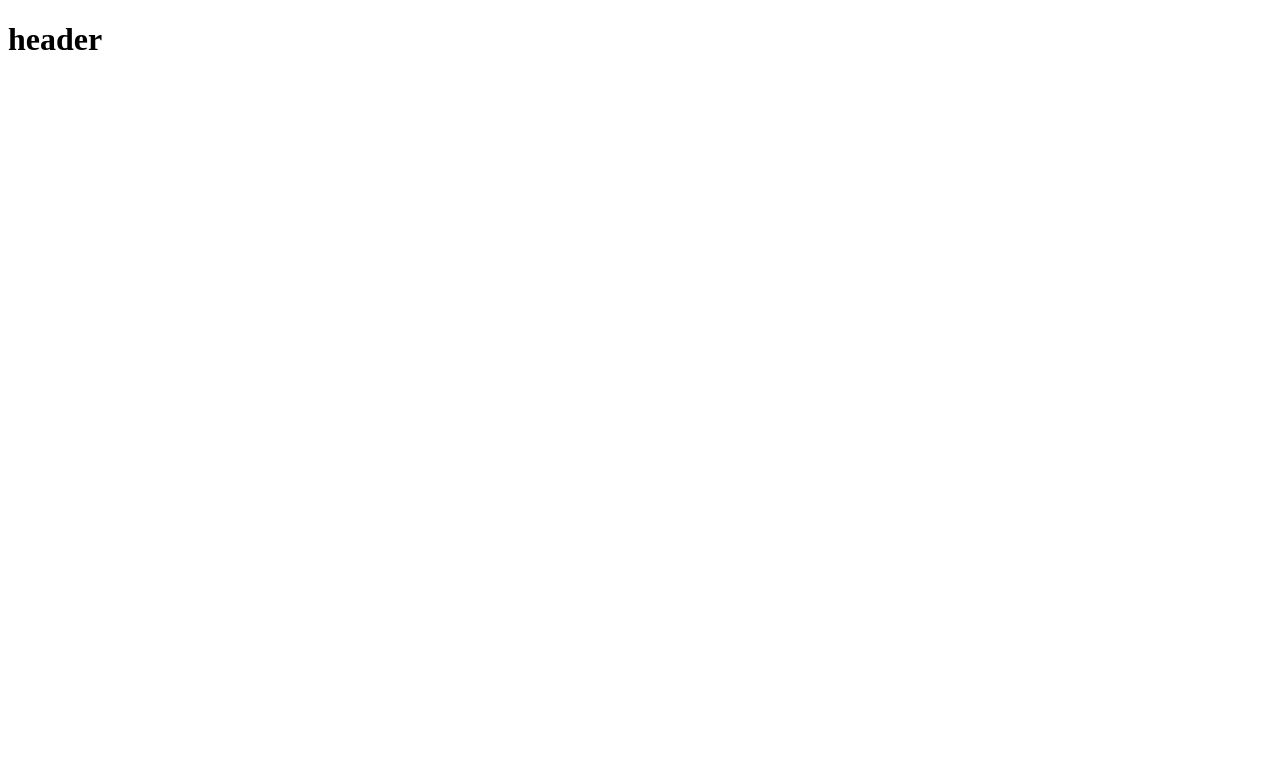
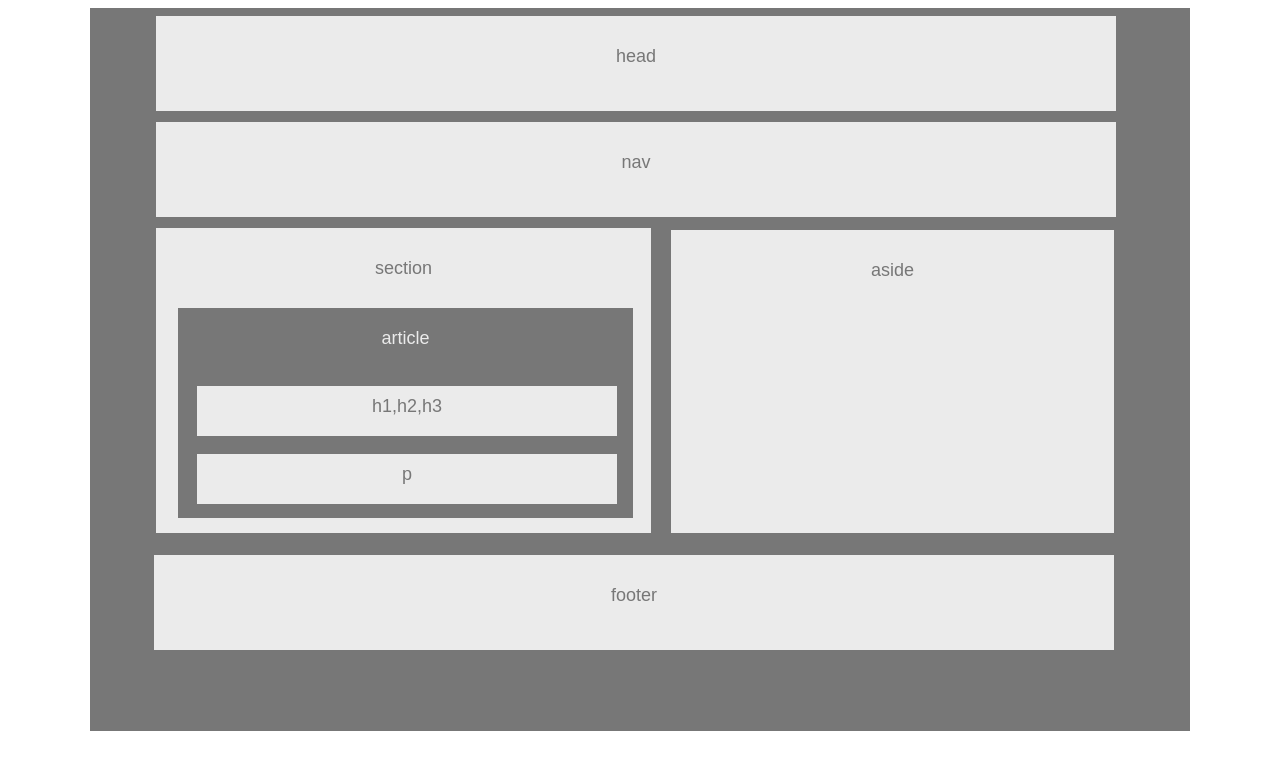
Before and after one commit to vicstephjackson/HW-Wireframe, a plain HTML site: page index.html in a window 1280 px wide. Drawn offline with Linux system fonts and the light colour scheme; files that its build step writes are made by us from their sources.

Commit message:
finished project

```diff
--- a/index.html
+++ b/index.html
@@ -1,16 +1,41 @@
+
 <!DOCTYPE html>
-<html lang="en">
-<head>
 
-    <meta charset="UTF-8">
-    <meta name="viewport" content="width=device-width, initial-scale=1.0">
-    <meta http-equiv="X-UA-Compatible" content="ie=edge">
-    <title>CSS Stylesheets with relative paths</title>
-    <link rel="stylesheet" type="text/css" href="css/style.css"
+    <html lang="en">
 
-</head>
+    <head>
+        <meta charset="UTF-8">
+        <title>building a wireframe</title>
+        <link href="style.css" rel="stylesheet" type="text/css">
+    </head>
 
-<body>
-    <h1>header</h1>
-</body>
+    <body>
+        <div class="container">
+          <header class="header">head</header>
+            <nav class="nav">nav</nav>
+
+            <section class="section">section
+              <article class="article">article
+                <p class="paragraph">h1,h2,h3</p>
+                <p class="paragraph">p</p>
+
+
+              </article>
+            </section>
+
+
+
+            <aside class="aside">aside</aside>
+
+
+         <footer class="footer">footer</footer>
+
+        </div>
+
+
+
+
+
+    </body>
+
 </html>
--- a/style.css
+++ b/style.css
@@ -0,0 +1,107 @@
+
+.container {
+  font-family: Arial, Helvetica, sans-serif;
+  font-size:18px;
+  text-align: center;
+  margin:0 auto;
+  padding-top: 8px;
+  width:1100px;
+  height: 715px;
+  background-color: #777;
+  color: #777;
+
+}
+
+.header {
+  font-family: Arial, Helvetica, sans-serif;
+  font-size: 18px;
+  line-height: 80px;
+  text-align: center;
+  margin-left: 6%;
+  margin-bottom: 1%;
+  height: 95px;
+  width:960px;
+  background-color: #ebebeb
+
+
+}
+.nav{
+  font-family: Arial, Helvetica, sans-serif;
+  font-size: 18px;
+  text-align: center;
+  line-height: 80px;
+  margin-left:6%;
+  height:95px;
+  width:960px;
+  background-color:#ebebeb
+
+}
+.section{
+  font-family: Arial, Helvetica, sans-serif;
+  font-size: 18px;
+  text-align: center;
+  line-height: 80px;
+  margin-right:10px;
+  margin-left: 66px;
+  margin-top: 1%;
+  width:495px;
+  height: 300px;
+  padding-bottom:5px;
+  background-color:#ebebeb;
+
+}
+
+.article {
+
+  font-family: Arial, Helvetica, sans-serif;
+  line-height: 60px;
+  color: #ebebeb;
+  width: 455px;
+  height: 210px;
+  background:#777;
+  margin-left: 22px;
+
+}
+
+.paragraph {
+line-height: 40px;
+font-family: Arial, Helvetica, sans-serif;
+color: #777;
+height: 50px;
+width: 420px;
+background: #ebebeb;
+margin-left: 19px;
+margin-bottom: 15px;
+
+
+}
+
+
+.aside{
+  font-family: Arial, Helvetica, sans-serif;
+  font-size: 18px;
+  text-align: center;
+  line-height: 80px;
+  margin-left:581px;
+  margin-top: -303px;
+  height:303px;
+  width:443px;
+  background-color: #ebebeb;
+
+
+}
+.footer{
+background-color: #ebebeb;
+font-family: Arial, Helvetica, sans-serif;
+font-size: 18px;
+text-align: center;
+line-height: 80px;
+height: 95px;
+width:960px;
+margin-top: 2%;
+margin-left: 64px;
+clear: both;
+
+
+
+}
```
